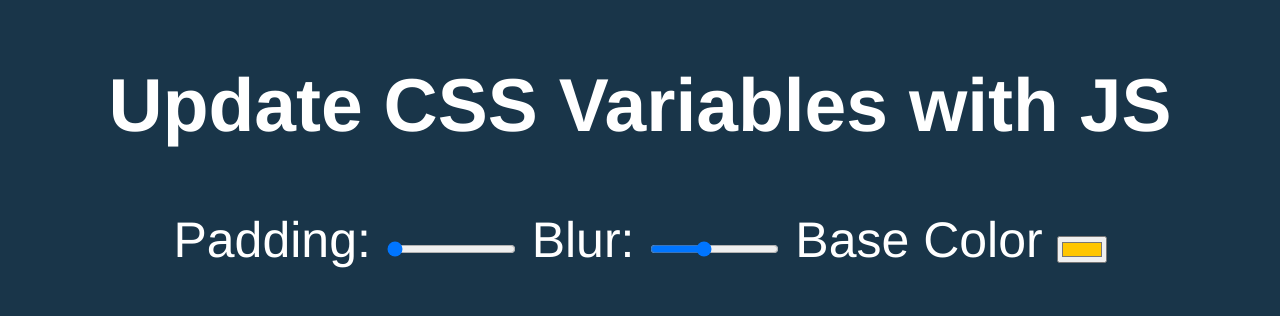
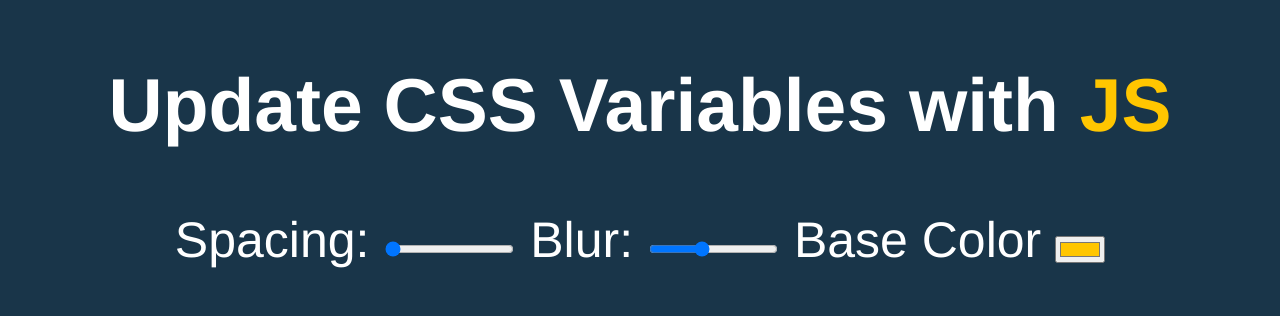
Before and after one commit to gyver98/javascript-exercise, a plain HTML site: page exercises/03 - CSS Variables/index.html in a window 1280 px wide. Shown: the top 316 px of the page. Drawn offline with Linux system fonts and the light colour scheme; grey boxes are pictures that could not be loaded.

Commit message:
adding 03-CSS Variables

```diff
--- a/exercises/03 - CSS Variables/index.html
+++ b/exercises/03 - CSS Variables/index.html
@@ -12,8 +12,8 @@
   <h2>Update CSS Variables with <span class='hl'>JS</span></h2>
 
   <div class="controls">
-    <label for="padding">Padding:</label>
-    <input type="range" name="padding" min="10" max="200" value="10" data-sizing="px">
+    <label for="padding">Spacing:</label>
+    <input type="range" name="spacing" min="10" max="200" value="10" data-sizing="px">
 
     <label for="blur">Blur:</label>
     <input type="range" name="blur" min="0" max="25" value="10" data-sizing="px">
@@ -33,13 +33,15 @@
       // Get the data-sizing property value if one exists, or set as empty string
       const suffix = this.dataset.sizing || '';
       // Target the entire document and update the value of the CSS variable which corresponds
-      // with the 'name' property of the HTML element that triggered this function.
-      document.documentElement.style.setProperty(`--${this.name}`, this.value + suffix)
+      // with the 'name' property of the HTML element that triggered this function
+      document.documentElement.style.setProperty(`--${this.name}`, this.value + suffix);
     }
 
     // Attach event listeners to each input
     inputs.forEach(input => input.addEventListener('change', handleUpdate));
     inputs.forEach(input => input.addEventListener('mousemove', handleUpdate));
+
+
   </script>
 
 </body>
--- a/exercises/03 - CSS Variables/styles.css
+++ b/exercises/03 - CSS Variables/styles.css
@@ -9,6 +9,10 @@ img {
   padding: var(--spacing);
   background: var(--base);
   filter: blur(var(--blur));
+}
+
+.hl {
+  color: var(--base);
 }
 
 body {
```
